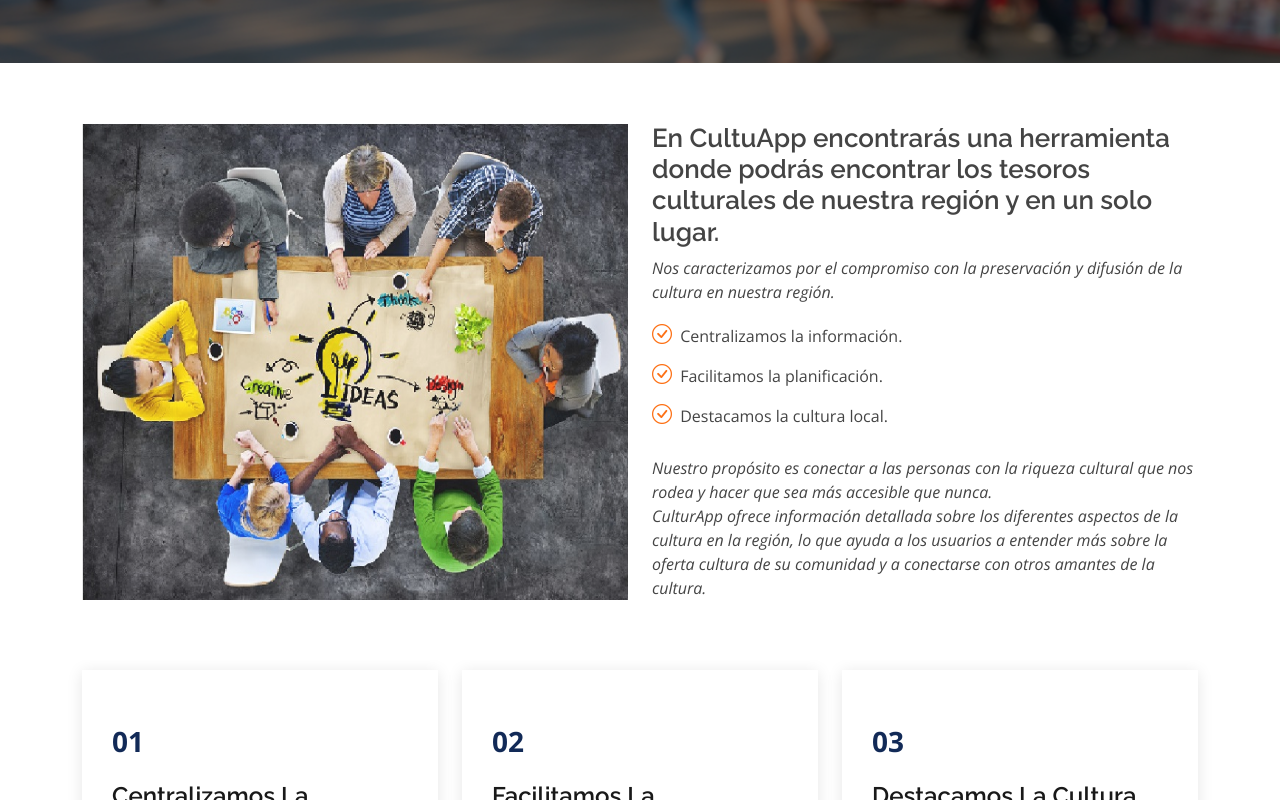
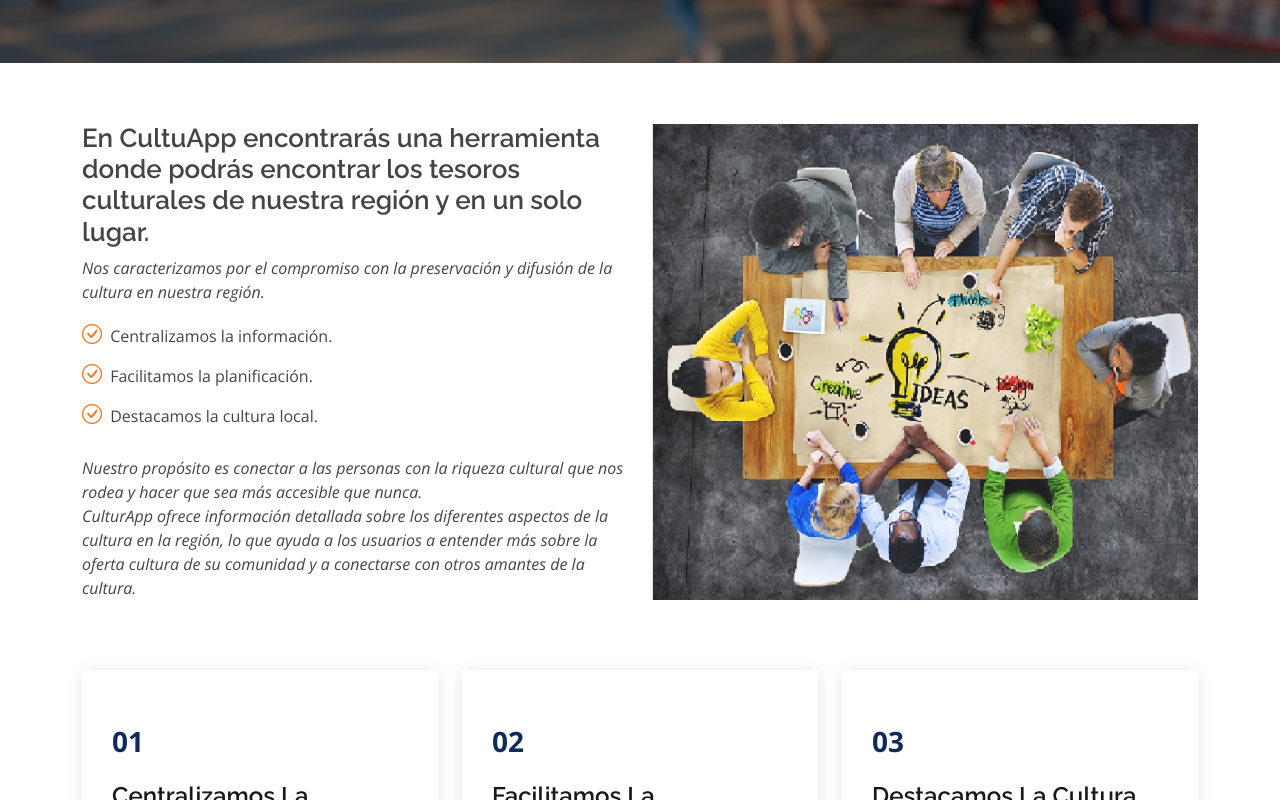
Before and after one commit to r3l4x1n/CulturApp_LandingPage, a plain HTML site: page index.html in a window 1280 px wide. Shown: the part 697-1497 px from the top of the page. Drawn offline with nearby package versions, Linux system fonts and the light colour scheme.

Commit message:
Actualizacion Readme & img

```diff
--- a/index.html
+++ b/index.html
@@ -47,17 +47,17 @@
         <section id="about" class="about">
             <div class="container">
                 <div class="row">
-                    <div class="col-lg-6 order-1 order-lg-1" data-aos="fade-left">
+                    <div class="col-lg-6 order-1 order-lg-2" data-aos="fade-left">
                         <img src="./assets/img/portafolio/ideas.jpg" class="img-fluid" alt=""
                             style="height: 100%; opacity: 0.9;">
                     </div>
-                    <div class="col-lg-6 pt-4 pt-lg-0 order-2 order-lg-2 content" data-aos="fade-right">
+                    <div class="col-lg-6 pt-4 pt-lg-0 order-2 order-lg-1 content" data-aos="fade-right">
                         <h3>
                             En CultuApp encontrarás una herramienta donde podrás encontrar los tesoros culturales de
                             nuestra región y en un solo lugar.
                         </h3>
                         <p class="fst-italic">
-                            Nos caracterizamos por el compromiso con la preservación y difusión de la cultura en nuestra
+                            Nos caracterizamos por el compromiso con la preservación y difusión de la cultura en nuestra
                             región.
                         </p>
                         <ul>
```
Also changed, not shown: assets/img/portafolio/feria2.avif (added), assets/img/portafolio/feria2.jpg, assets/img/portafolio/feria23.jpg (added), 1 other file.
